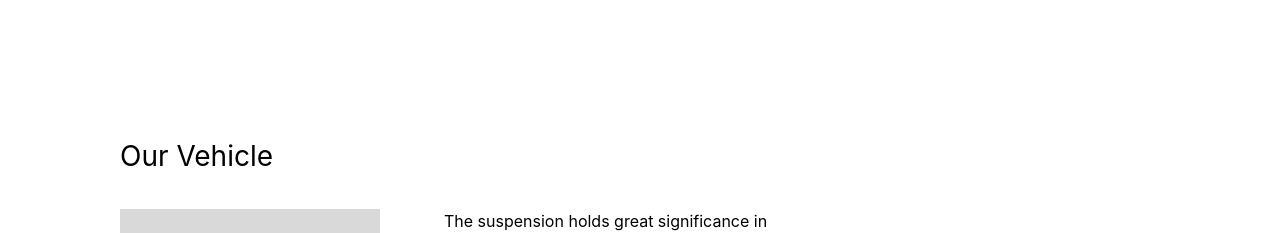
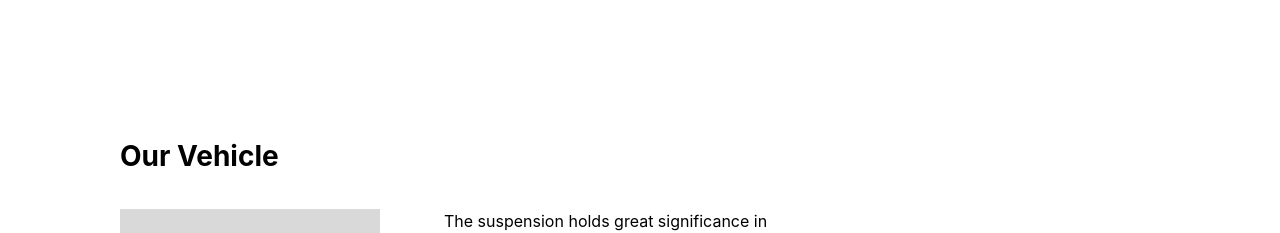
Before and after one commit to microsoftwala/spon, a React (Create React App) app: page / in a window 1280 px wide. Shown: the part 2000-2233 px from the top of the page. Built offline with nearby package versions, Linux system fonts and the light colour scheme.

Commit message:
Update Components.jsx

```diff
--- a/src/components/Components.jsx
+++ b/src/components/Components.jsx
@@ -35,7 +35,7 @@ export default function Components(){
     return(
         <>
             <div className='lg:px-[7.5rem] lg:py-[9rem] md:px-[5rem] md:py-[6rem] py-[4rem] px-[2rem]'>
-                <div className='md:text-[1.75rem] text-[1.2rem] text-left'>Our Vehicle</div>
+                <div className='md:text-[1.75rem] text-[1.2rem] text-left' style={{fontWeight:"bold"}}>Our Vehicle</div>
                 <div className="mt-8 grid grid-cols-3 md:grid-rows-1 grid-rows-2 md:grid-cols-4 md:grid-rows-0 gap-y-2 md:gap-y-0">
                     <div className="col-span-1 row-span-1">
                         <div className={`text-center md:text-[1.15rem] text-[0.8rem] lg:py-6 lg:px-6 md:py-4 md:px-6 py-2 px-2 border-2 cursor-pointer ${index===0 ?'border-[#D9D9D9] bg-[#D9D9D9]':' border-gray-200 hover:bg-gray-200'}`} onClick={()=>{setIndex(0)}}>Suspension</div>
```
